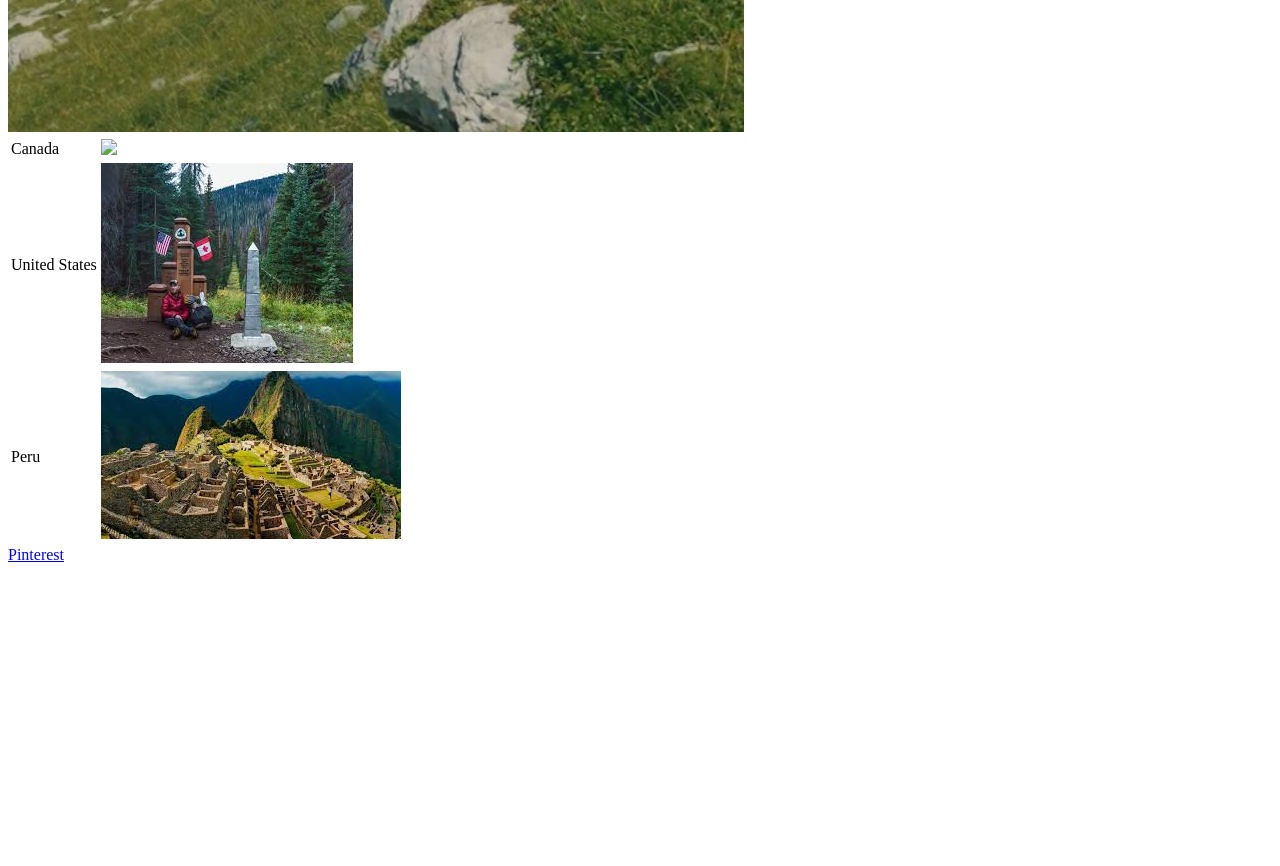
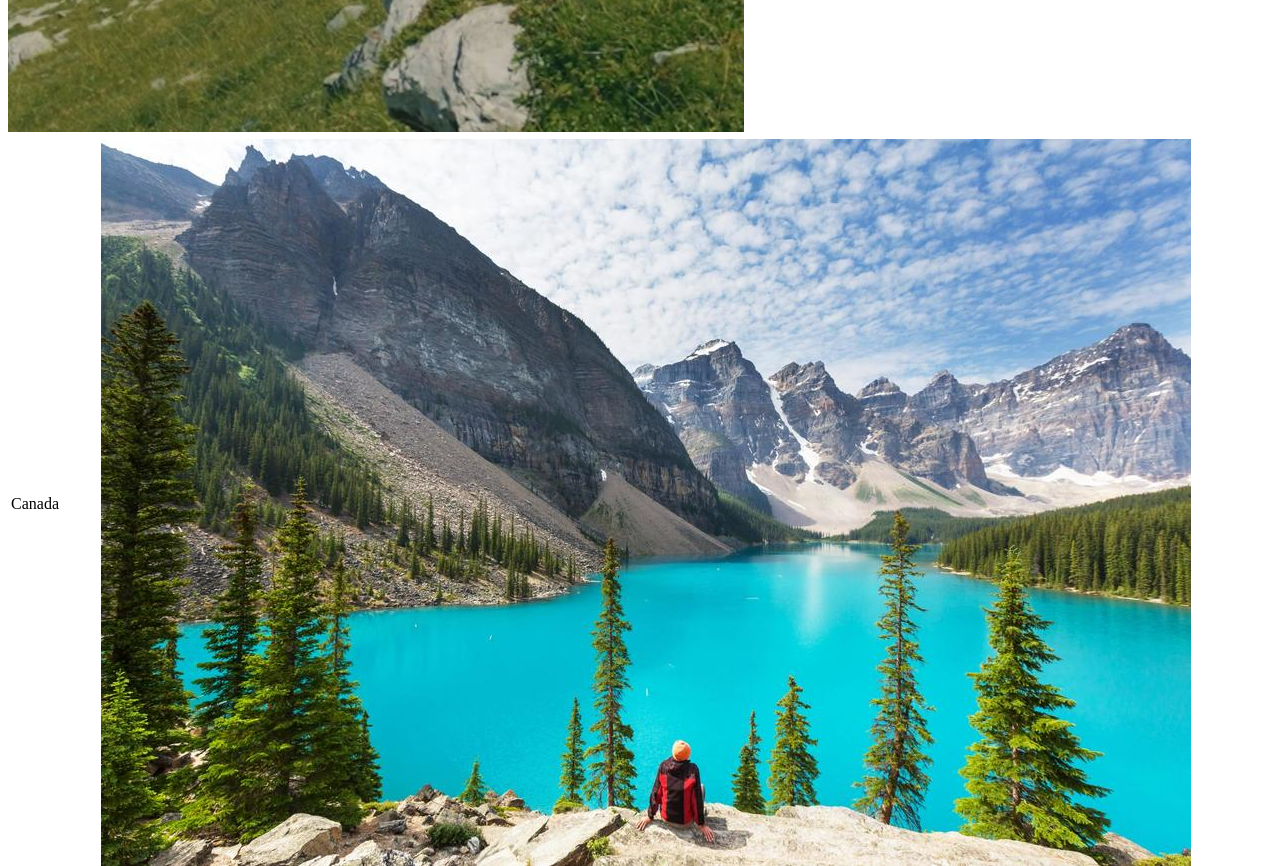
Before and after one commit to RenanHPIshikawa/Trabalho-Pagina-Dimples, a plain HTML site: page index.html in a window 1280 px wide. Shown: the part 1360-2226 px from the top of the page. Before the commit the page ends 1932 px from the top, so only its background shows below. Drawn offline with Linux system fonts and the light colour scheme; files whose address does not match are found by name.

Commit message:
Update index.html

```diff
--- a/index.html
+++ b/index.html
@@ -17,7 +17,7 @@
     <table>
         <tr>
             <td>Canada</td>
-            <td><img src="meu site/imagens/canada.jpeg"></td>
+            <td><img src="img/canada.jpeg"></td>
         </tr>
         <tr>
             <td>United States</td>
```
